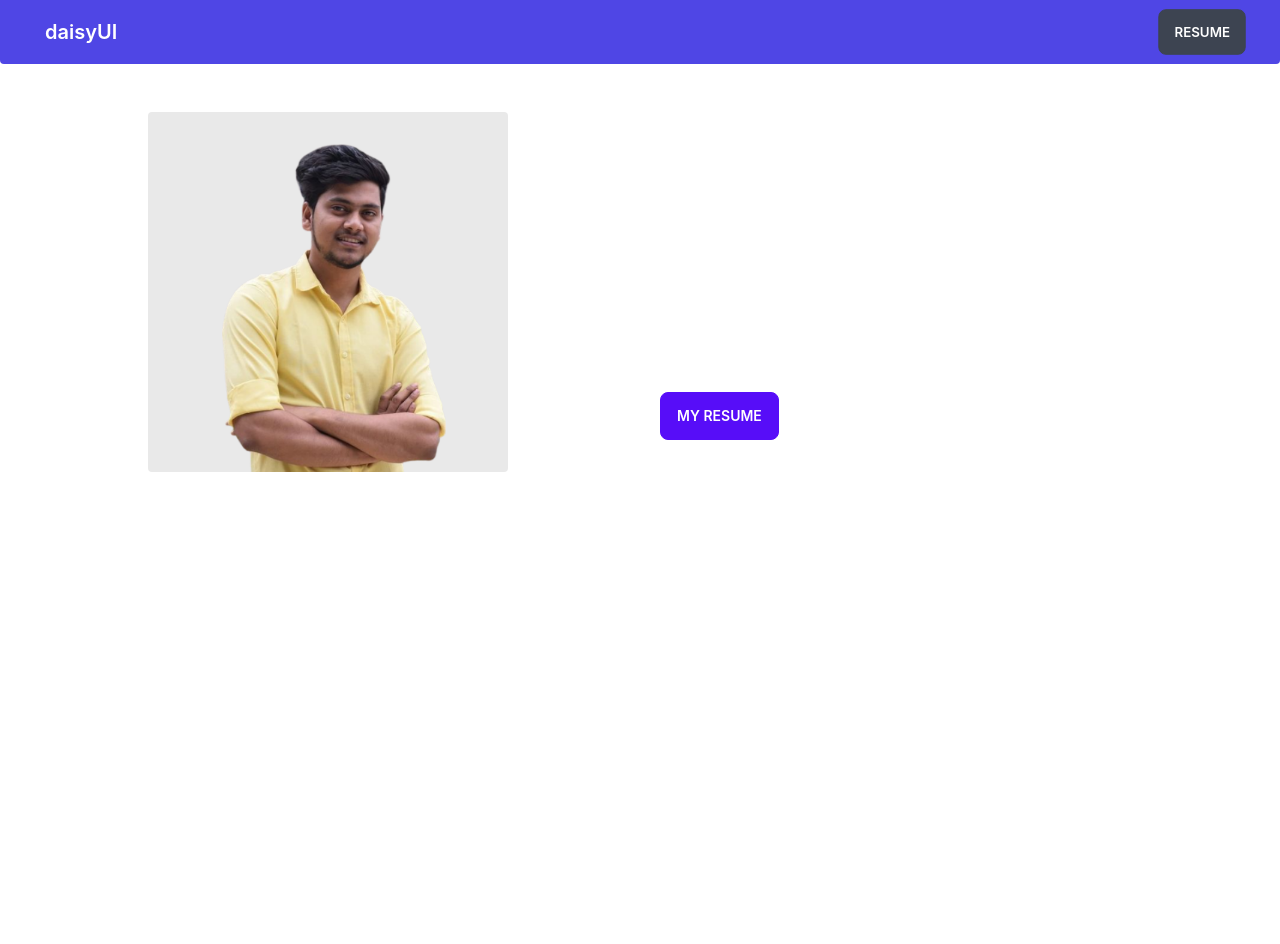
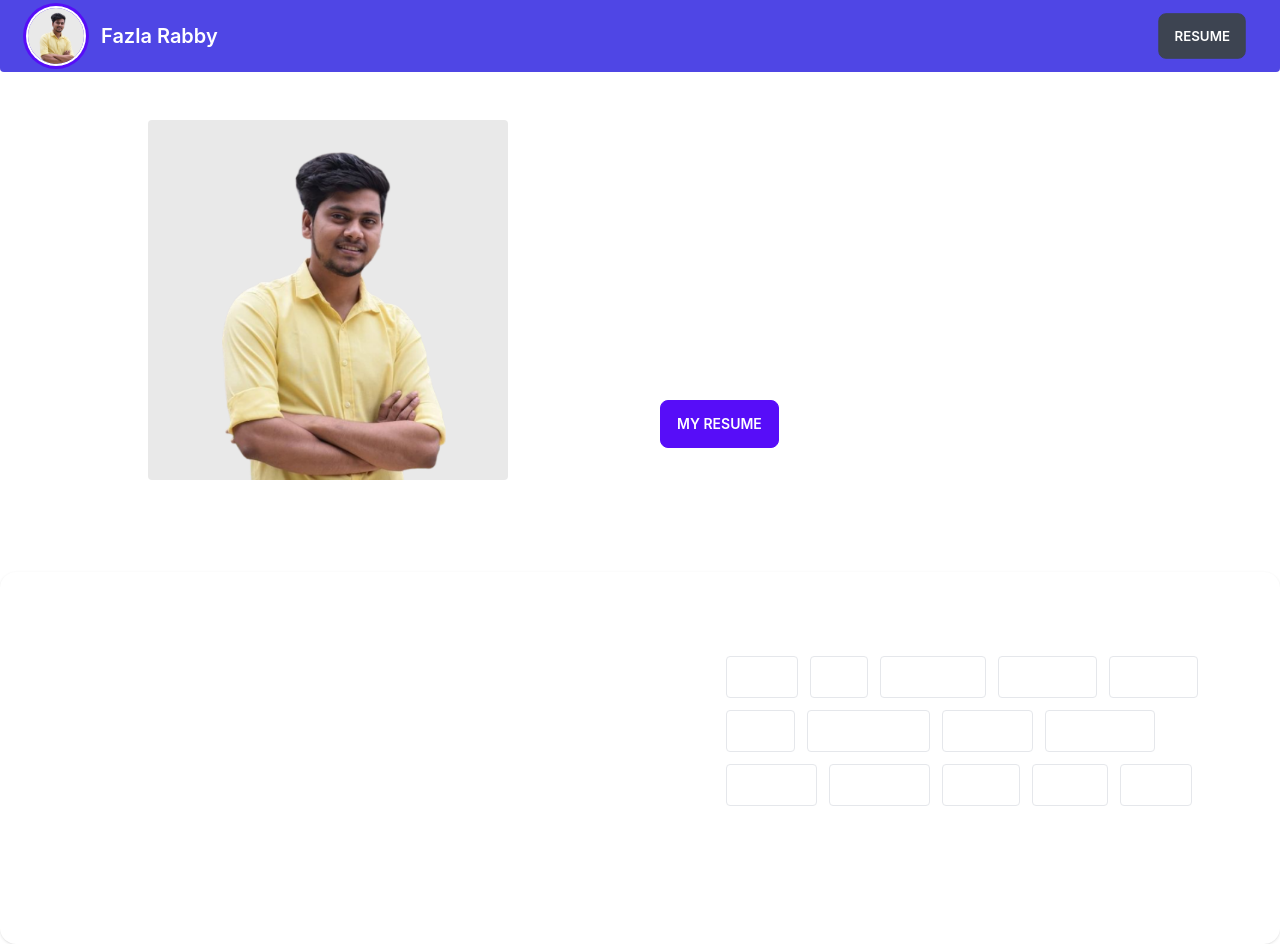
Before and after one commit to fazlarabby1/fazla-portfolio, a React (Create React App) app: page / in a window 1280 px wide. Before the commit the page ends 800 px from the top, so only its background shows below. Built offline with nearby package versions, Linux system fonts and the light colour scheme.

Commit message:
added about me section

```diff
--- /dev/null
+++ b/src/pages/AboutMe/AboutMe.js
@@ -0,0 +1,42 @@
+import React from 'react';
+
+const AboutMe = () => {
+    return (
+        <div className='mt-7 text-white'>
+            <h1 className='text-center text-3xl text-white'>About Me</h1>
+
+            <div className="card lg:card-side bg-base-100 shadow">
+                <div className="card-body">
+                    <div className='grid md:grid-cols-2 md:gap-x-3'>
+                        <p className='text-xl'>I'm a Frontend Web Developer building the Front-end of Websites and Web Applications that leads to the success of the overall product. Check out some of my work in the Projects section.
+
+                            I also like sharing content related to the stuff that I have learned over the years in Web Development so it can help other people of the Dev Community. Feel free to Connect or Follow me on my Linkedin where I post useful content related to Web Development and Programming
+
+                            I'm open to Job opportunities where I can contribute, learn and grow. If you have a good opportunity that matches my skills and experience then don't hesitate to contact me.</p>
+                        <div className='lg:ml-20 mt-5 md:mt-0'>
+                            <h1 className='text-2xl mb-5'>My Skills</h1>
+                            <div className='flex flex-wrap gap-3'>
+                                <button className='border px-3 py-2 rounded' disabled>HTML</button>
+                                <button className='border px-3 py-2 rounded' disabled>CSS</button>
+                                <button className='border px-3 py-2 rounded' disabled>JavaScript</button>
+                                <button className='border px-3 py-2 rounded' disabled>Bootstrap</button>
+                                <button className='border px-3 py-2 rounded' disabled>Tailwind</button>
+                                <button className='border px-3 py-2 rounded' disabled>React</button>
+                                <button className='border px-3 py-2 rounded' disabled>React Router</button>
+                                <button className='border px-3 py-2 rounded' disabled>Node JS</button>
+                                <button className='border px-3 py-2 rounded' disabled>Express JS</button>
+                                <button className='border px-3 py-2 rounded' disabled>Firebase</button>
+                                <button className='border px-3 py-2 rounded' disabled>MongoDB</button>
+                                <button className='border px-3 py-2 rounded' disabled>GitHub</button>
+                                <button className='border px-3 py-2 rounded' disabled>Netlify</button>
+                                <button className='border px-3 py-2 rounded' disabled>Figma</button>
+                            </div>
+                        </div>
+                    </div>
+                </div>
+            </div>
+        </div>
+    );
+};
+
+export default AboutMe;
--- a/src/pages/Home/Home.js
+++ b/src/pages/Home/Home.js
@@ -1,10 +1,12 @@
 import React from 'react';
+import AboutMe from '../AboutMe/AboutMe';
 import Banner from '../Banner/Banner';
 
 const Home = () => {
     return (
         <div>
             <Banner />
+            <AboutMe />
         </div>
     );
 };
--- a/src/pages/Navbar/Navbar.js
+++ b/src/pages/Navbar/Navbar.js
@@ -1,4 +1,5 @@
 import React from 'react';
+import portfolioImg from '../../assets/images/portfolio.png'
 
 const Navbar = () => {
     const navItems =
@@ -16,7 +17,12 @@ const Navbar = () => {
                         {navItems}
                     </ul>
                 </div>
-                <a className="btn btn-ghost normal-case text-xl">daisyUI</a>
+                <div className="avatar">
+                    <div className="w-14 rounded-full ring ring-primary ring-offset-base-100 ring-offset-2">
+                        <img src={portfolioImg} alt=''/>
+                    </div>
+                </div>
+                <a className="btn btn-ghost normal-case text-xl">Fazla Rabby</a>
             </div>
             <div className="navbar-end hidden lg:flex">
                 <ul className="menu menu-horizontal px-1">
```
